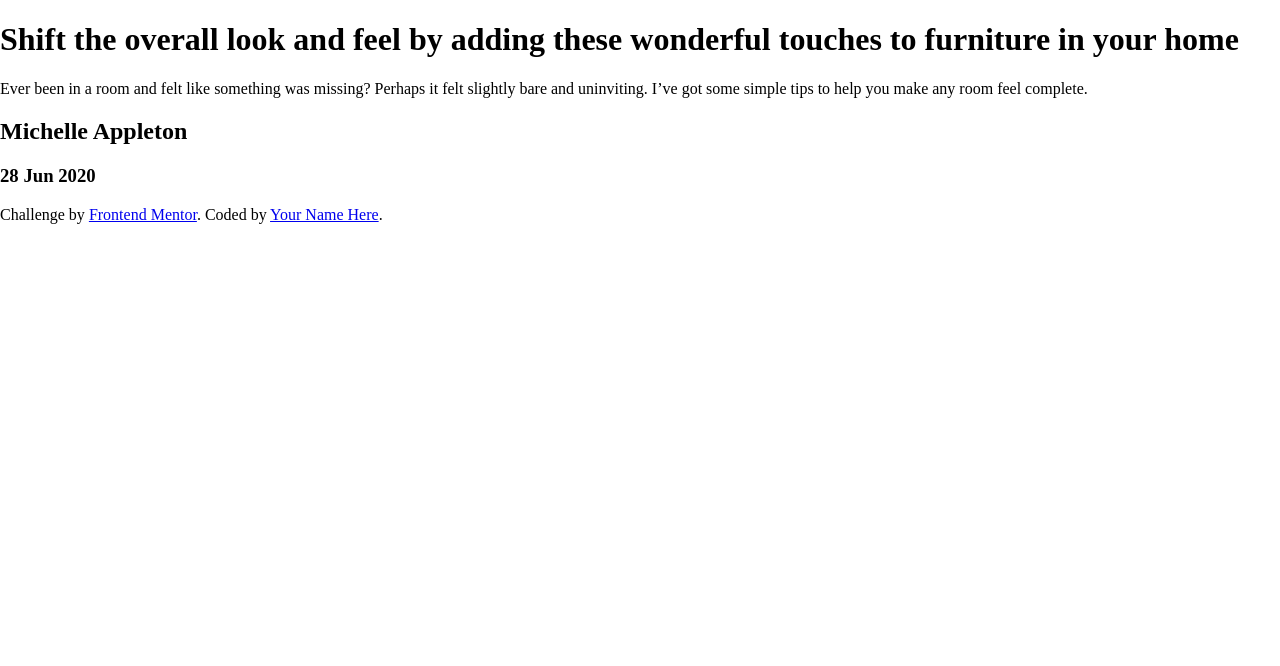
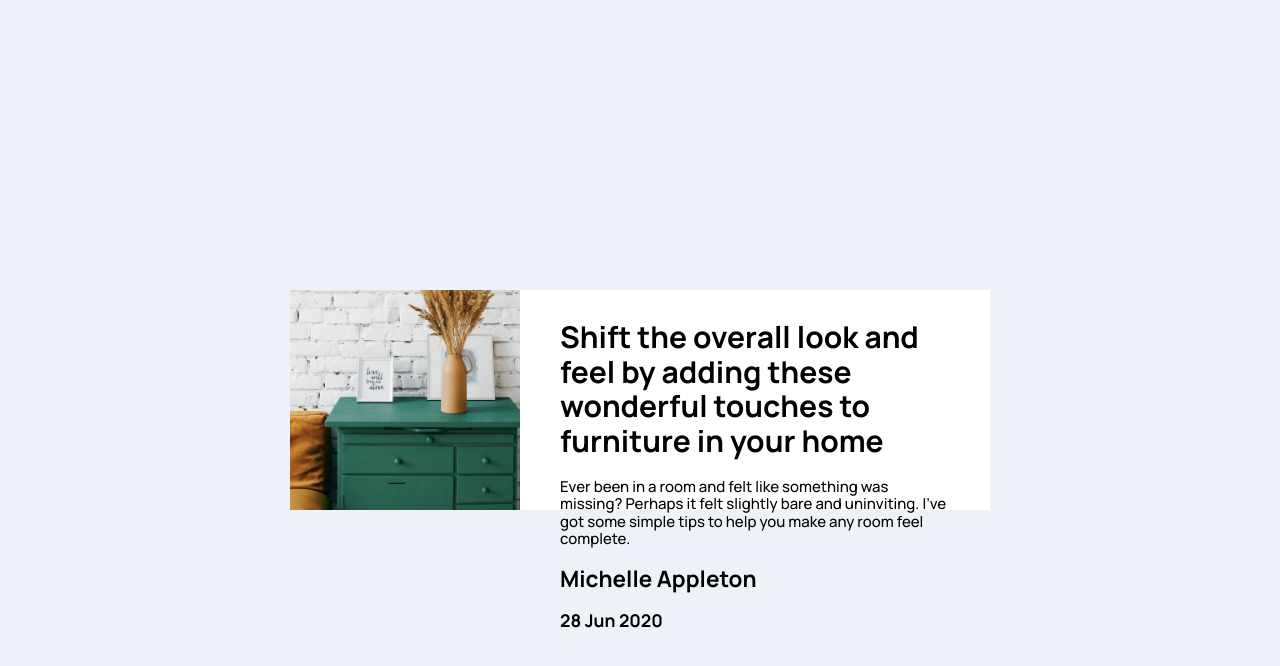
Before and after one commit to Dani237/article-preview-component, a plain HTML site: page index.html in a window 1280 px wide. Drawn offline with Linux system fonts and the light colour scheme.

Commit message:
Feat: fixing img position

```diff
--- a/css/srtyles.css
+++ b/css/srtyles.css
@@ -0,0 +1,55 @@
+:root {
+    --v-d-grayishBlue: hsl(217, 19%, 35%);
+    --d-d-darkBlue: hsl(214, 17%, 51%);
+    --grayishBlue: hsl(212, 23%, 69%);
+    --l-grayishBlue: hsl(210, 46%, 95%);
+
+    --principal-font: 'Manrope', sans-serif;;
+}
+
+html {
+    box-sizing: border-box;
+    font-size: 62.5%;
+}
+*, *:before, *:after {
+    box-sizing: inherit;
+}
+img {
+    max-width: 100%;
+    max-height: 100%;
+}
+
+body {
+    font-size: 1.5rem;
+    font-family: var(--principal-font);
+    background-color: var(--l-grayishBlue);
+}
+main {
+    display: flex;
+    height: 100vh;
+    align-items: center;
+    justify-content: center;
+}
+
+/* CARD */
+.card {
+    max-width: 70rem;
+    display: flex;
+    max-height: 22rem;
+}
+
+
+/* IMAGE */
+.image {
+    background-image: url(../images/drawers.jpg);
+    width: 30rem;
+    background-repeat: no-repeat;
+    background-size: cover;
+}
+
+/* CONTENT */
+.content {
+    max-width: 47rem;
+    background-color: white;
+    padding: 1rem 4rem;
+}
--- a/index.html
+++ b/index.html
@@ -18,7 +18,9 @@
 <body>
   <main>
     <div class="card">
-      <div class="image"></div>
+      <div class="image">
+        <!-- <img class="image-back" src="images/drawers.jpg" alt=""> -->
+      </div>
       <div class="content">
         <div class="content-text">
           <h1>Shift the overall look and feel by adding these wonderful touches to furniture in your home</h1>
@@ -38,12 +40,12 @@
   </main>
 
   <!-- Share -->
-  <footer>
+  <!-- <footer>
     <div class="attribution">
       Challenge by <a href="https://www.frontendmentor.io?ref=challenge" target="_blank">Frontend Mentor</a>.
       Coded by <a href="#">Your Name Here</a>.
     </div>
-  </footer>
+  </footer> -->
 
 </body>
 </html>
```
